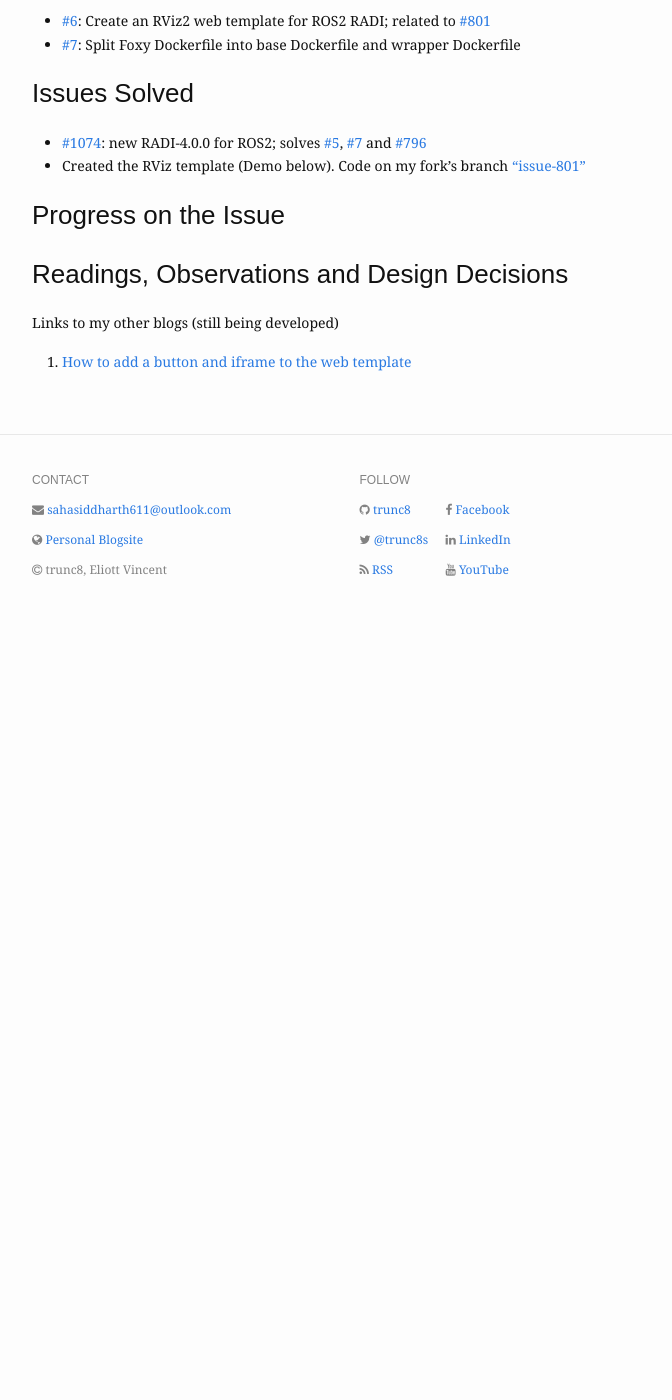
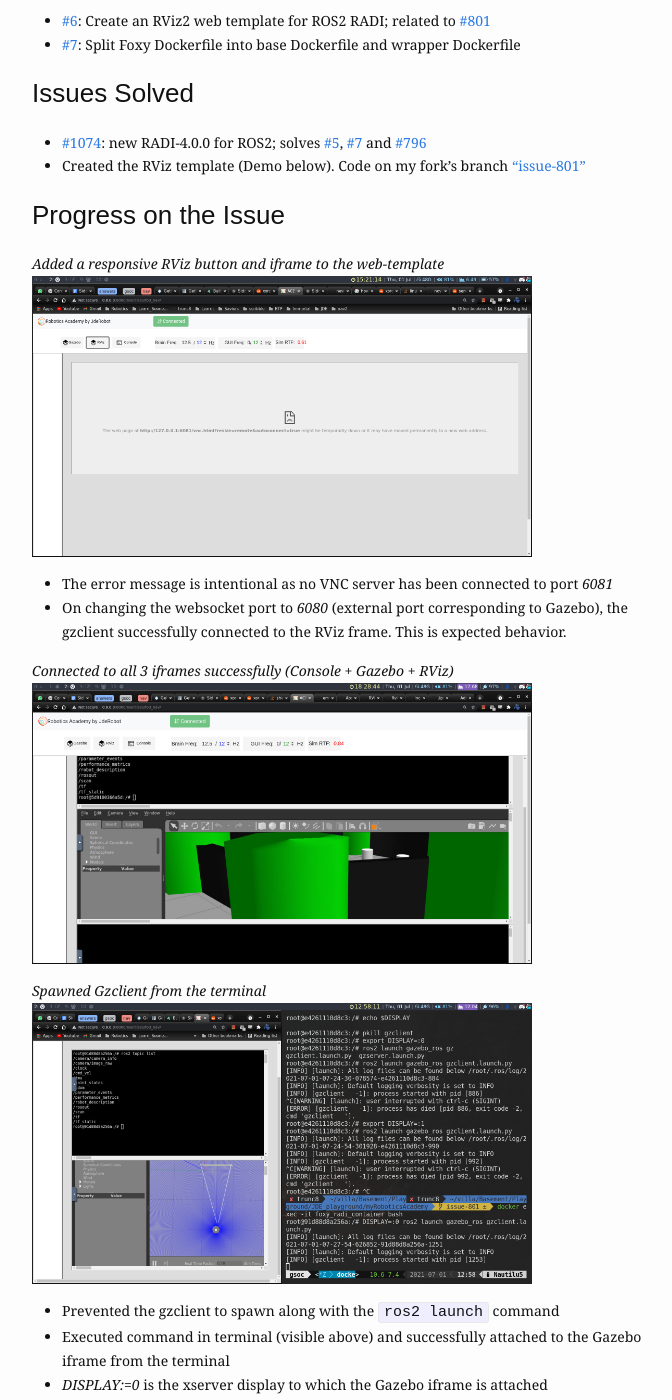
Before and after one commit to TheRoboticsClub/gsoc2021-Siddharth_Saha, a Jekyll site: the page built from docs/_posts/milestones/2021-06-30-week-5.md, in a window 1280 px wide and 1400 px high, scrolled down 645 px. Shown: the whole window, without its empty margins (288-960 px from the left). Built offline with Jekyll 4.4.1, drawn with Linux system fonts in a browser that asks for light colours; nearby versions of some CDN libraries; before the commit the page ends 1275 px from its top, so only the background shows below that; some of the changed text lies outside the part shown.

Commit message:
Added week5 images to the blog post

```diff
--- a/docs/_posts/milestones/2021-06-30-week-5.md
+++ b/docs/_posts/milestones/2021-06-30-week-5.md
@@ -22,6 +22,42 @@ category: milestones
 
 ### Progress on the Issue
 
+*Added a responsive RViz button and iframe to the web-template*
+![RViz Button]({{ "/assets/img/content/week5/button-responsive.png" | absolute_url }}){:width="500px""}
+- The error message is intentional as no VNC server has been connected to port _6081_
+- On changing the websocket port to _6080_ (external port corresponding to Gazebo), the gzclient successfully connected to the RViz frame. This is expected behavior.
+
+
+*Connected to all 3 iframes successfully (Console + Gazebo + RViz)*
+![All 3 iframes]({{ "/assets/img/content/week5/all-three-iframes-rviz-inactive.png" | absolute_url }}){:width="500px""}
+
+
+*Spawned Gzclient from the terminal*
+![Gzclient from terminal]({{ "/assets/img/content/week5/gzclient-display-0.png" | absolute_url }}){:width="500px""}
+- Prevented the gzclient to spawn along with the `ros2 launch` command
+- Executed command in terminal (visible above) and successfully attached to the Gazebo iframe from the terminal
+- *DISPLAY:=0* is the xserver display to which the Gazebo iframe is attached
+
+*Spawned cartographer in RViz from the terminal*
+![RViz from terminal]({{ "/assets/img/content/week5/all-three-iframes-rviz-display-2.png" | absolute_url }}){:width="500px""}
+- Using command `DISPLAY=:2 ros2 launch turtlebot3_cartographer cartographer.launch.py use_sim_time:=True`
+- Teleoperated the bot and verified that the map was being built
+- *DISPLAY:=2* is the xserver display to which the RViz iframe is attached
+
+### Manipulating Gazebo's gui.ini from manager.py
+*100px\*100px Gazebo window*
+![100x100 Gazebo]({{ "/assets/img/content/week5/gazebo-100-100.png" | absolute_url }}){:width="500px""}
+
+*Corresponding gui.ini*
+![gui.ini]({{ "/assets/img/content/week5/gazebo-100-100-gui-ini.png" | absolute_url }}){:width="500px""}
+- The gui.ini contents are visible in the lower right
+- These were populated programmatically from `manager-4.0.py`
+
+### Gazebo Quirks
+![Quirk 1]({{ "/assets/img/content/week5/gazebo-quirk.png" | absolute_url }}){:width="500px""}
+
+![Quirk 2]({{ "/assets/img/content/week5/gazebo-quirk2.png" | absolute_url }}){:width="500px""}
+
 
 ### Readings, Observations and Design Decisions
 Links to my other blogs (still being developed)
```
